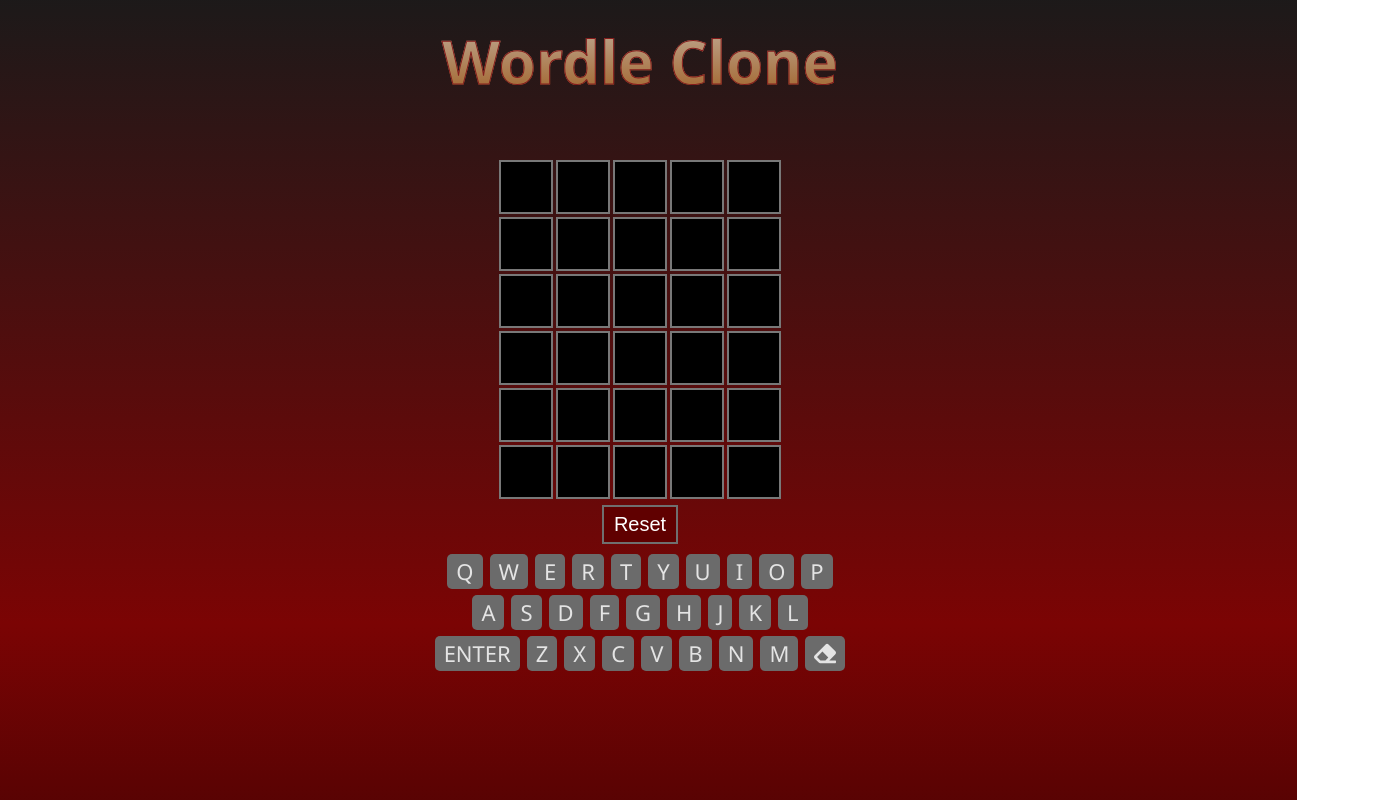
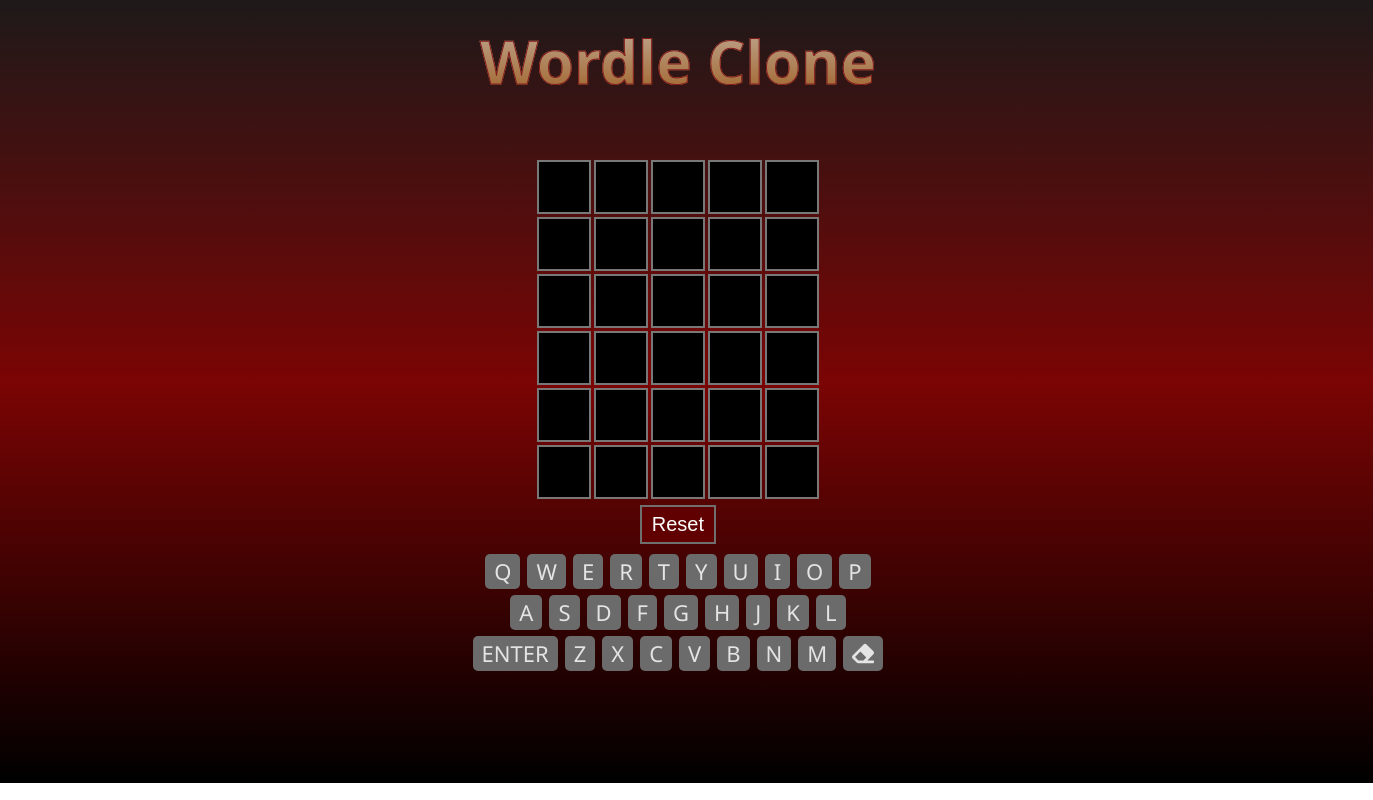
Before and after one commit to mannansheth/wordle, a React (Create React App) app: page / in a window 1280 px wide. Shown: the top 800 px of the page, 1373 px wide, since content can reach past the window. Built offline with nearby package versions, Linux system fonts and the light colour scheme.

Commit message:
css changes

```diff
--- a/src/App.css
+++ b/src/App.css
@@ -1,8 +1,10 @@
 .App {
   text-align: center;
   background-image: linear-gradient(rgb(26, 26, 26), rgb(123, 4, 4), rgb(0, 0, 0));
-  min-height:100vw;
+  min-height:100vh;
   color:rgb(228, 228, 228);
+  height:100%;
+  width:110%;
   font-family: 'Segoe UI', Tahoma, Geneva, Verdana, sans-serif;
   margin:-2%;
 }
```
